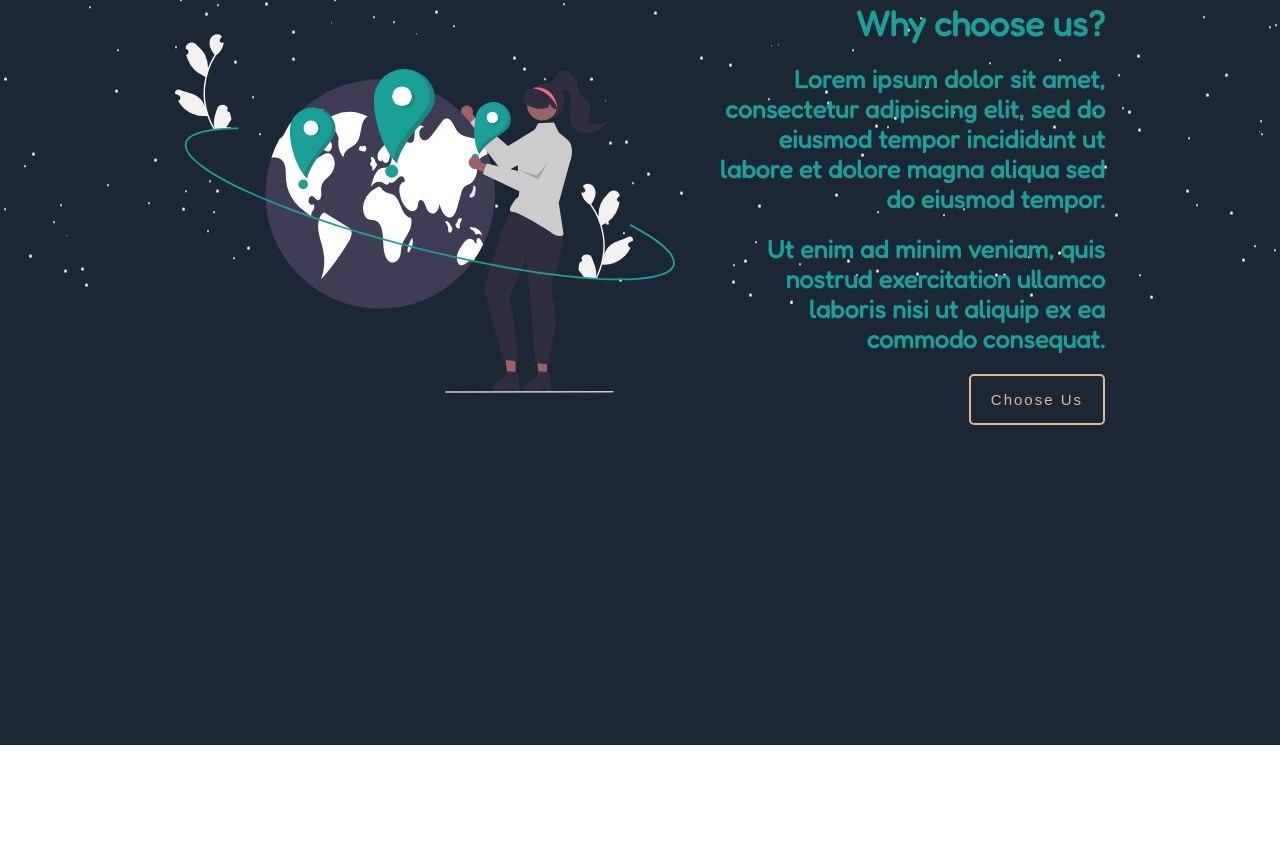
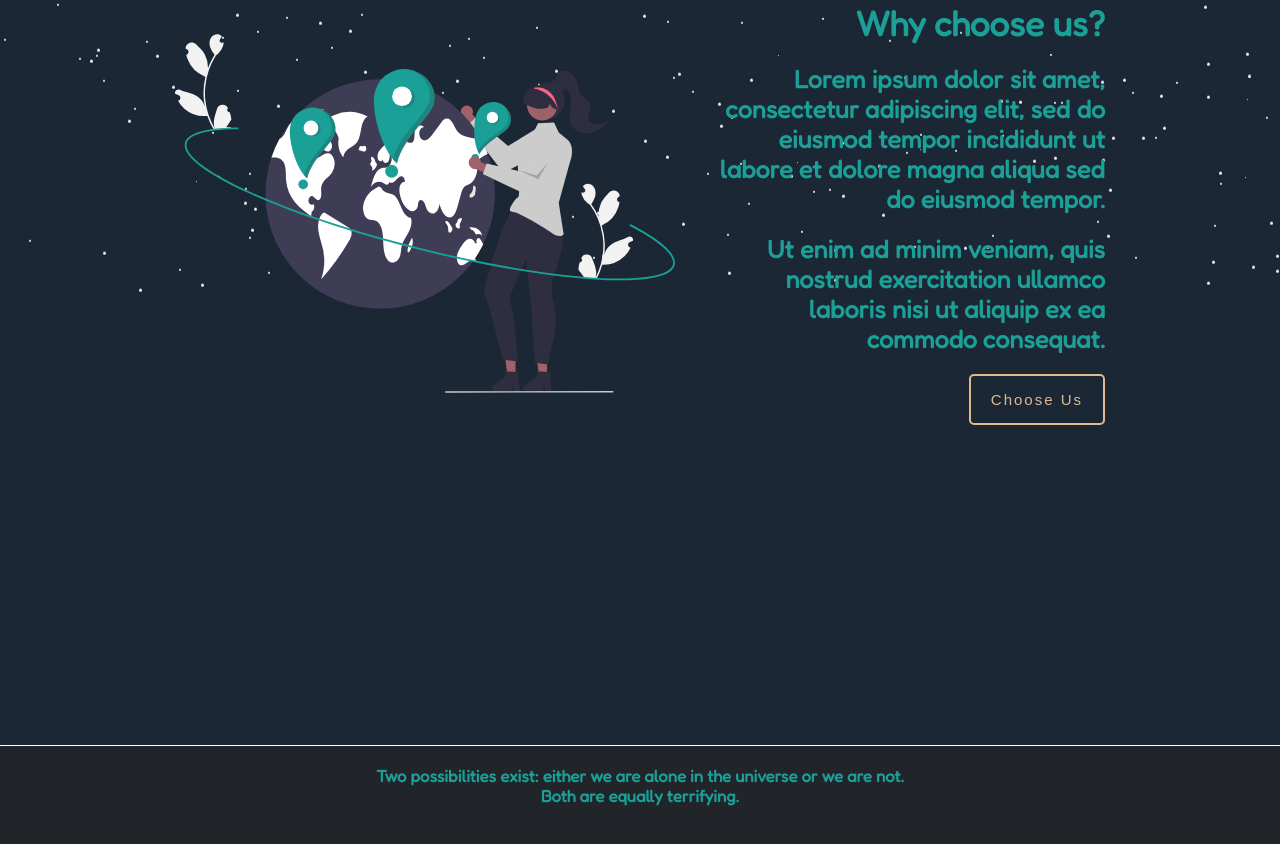
Before and after one commit to ChristopherBenton145/space-landing-page, a React (Create React App) app: page / in a window 1280 px wide. Shown: the part 1606-2450 px from the top of the page. Before the commit the page ends 2351 px from the top, so only its background shows below. Built offline with nearby package versions, Linux system fonts and the light colour scheme.

Commit message:
Finished the footer

```diff
--- a/src/components/App.js
+++ b/src/components/App.js
@@ -1,6 +1,7 @@
 import React from 'react';
 import Header from './Header/Header';
 import Content from './Content/Content';
+import Footer from './Footer/Footer';
 import Background from './Background';
 
 export const globalContext = React.createContext(null);
@@ -15,6 +16,7 @@ function App() {
         <Background />
         <Header />
         <Content />
+        <Footer />
       </globalContext.Provider>
     </div>
   );
--- /dev/null
+++ b/src/components/Footer/Footer.js
@@ -0,0 +1,9 @@
+function Footer() {
+  return (
+    <footer>
+      <h5>Two possibilities exist: either we are alone in the universe or we are not.<br />Both are equally terrifying.</h5>
+    </footer>
+  );
+}
+
+export default Footer;
--- a/src/index.scss
+++ b/src/index.scss
@@ -7,5 +7,6 @@
 @import "./styles/Content/Content.scss";
 @import "./styles/Content/Article1.scss";
 @import "./styles/Content/Article2.scss";
+@import "./styles/Footer/Footer.scss";
 
 @import url("https://fonts.googleapis.com/css2?family=Fredoka&display=swap");
--- /dev/null
+++ b/src/styles/Footer/Footer.scss
@@ -0,0 +1,15 @@
+footer {
+  background: #212529;
+  color: #1ba098;
+  border-top: 1px solid white;
+  text-align: center;
+  font-size: 20px;
+  width: 100%;
+  height: 100px;
+
+  h5 {
+    width: 60%;
+    margin: auto;
+    margin-top: 20px;
+  }
+}
```
